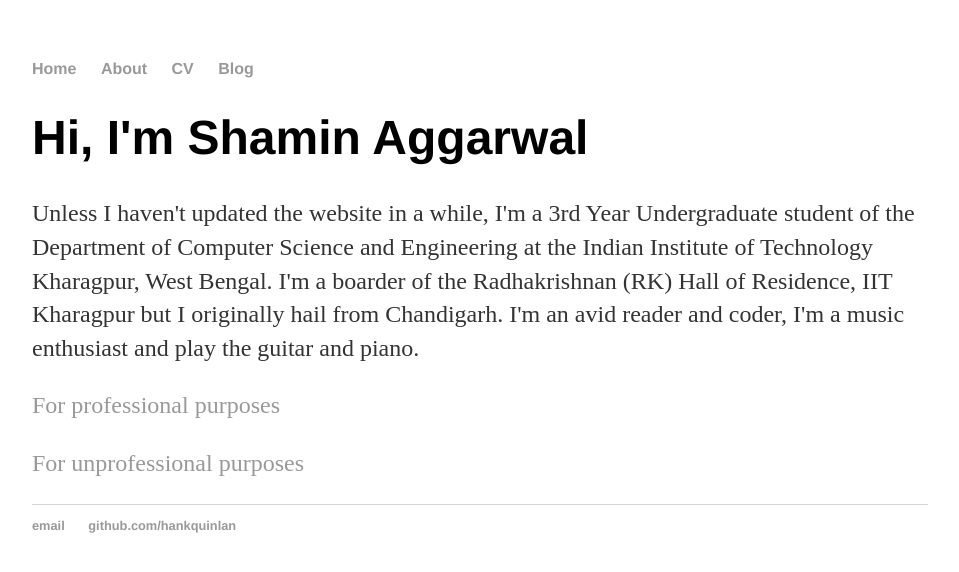
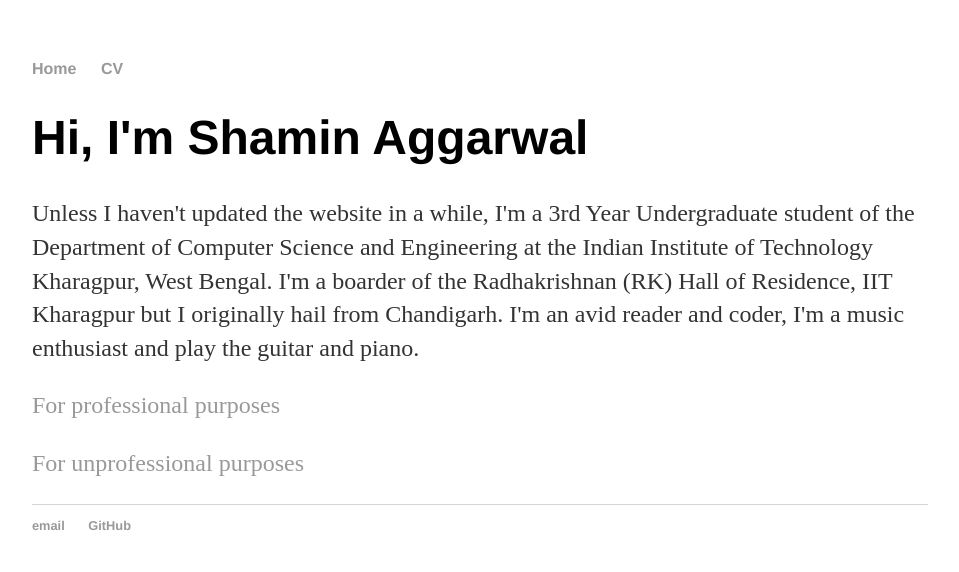
Before and after one commit to shamin1998/shamin1998.github.io, a Jekyll site: the page built from about/index.html, in a window 1280 px wide. Shown: the top 572 px of the page, without its empty margins (160-1119 px from the left). Built offline with Jekyll 4.4.1, drawn with Linux system fonts in a browser that asks for light colours.

Commit message:
Update default.html

```diff
--- a/_layouts/default.html
+++ b/_layouts/default.html
@@ -9,9 +9,7 @@
 			<nav>
 	    		<ul>
 	        		<li><a href="/">Home</a></li>
-		        	<li><a href="/about">About</a></li>
 	        		<li><a href="/cv">CV</a></li>
-	        		<li><a href="/blog">Blog</a></li>
 	    		</ul>
 			</nav>
 			<div class="container">
@@ -21,8 +19,8 @@
 			</div><!-- /.container -->
 			<footer>
 	    		<ul>
-	        		<li><a href="mailto:hankquinlanhub@gmail.com">email</a></li>
-	        		<li><a href="https://github.com/hankquinlan">github.com/hankquinlan</a></li>
+	        		<li><a href="mailto:shamin@iitkgp.ac.in">email</a></li>
+	        		<li><a href="https://github.com/shamin1998">GitHub</a></li>
 				</ul>
 			</footer>
 		</body>
```
